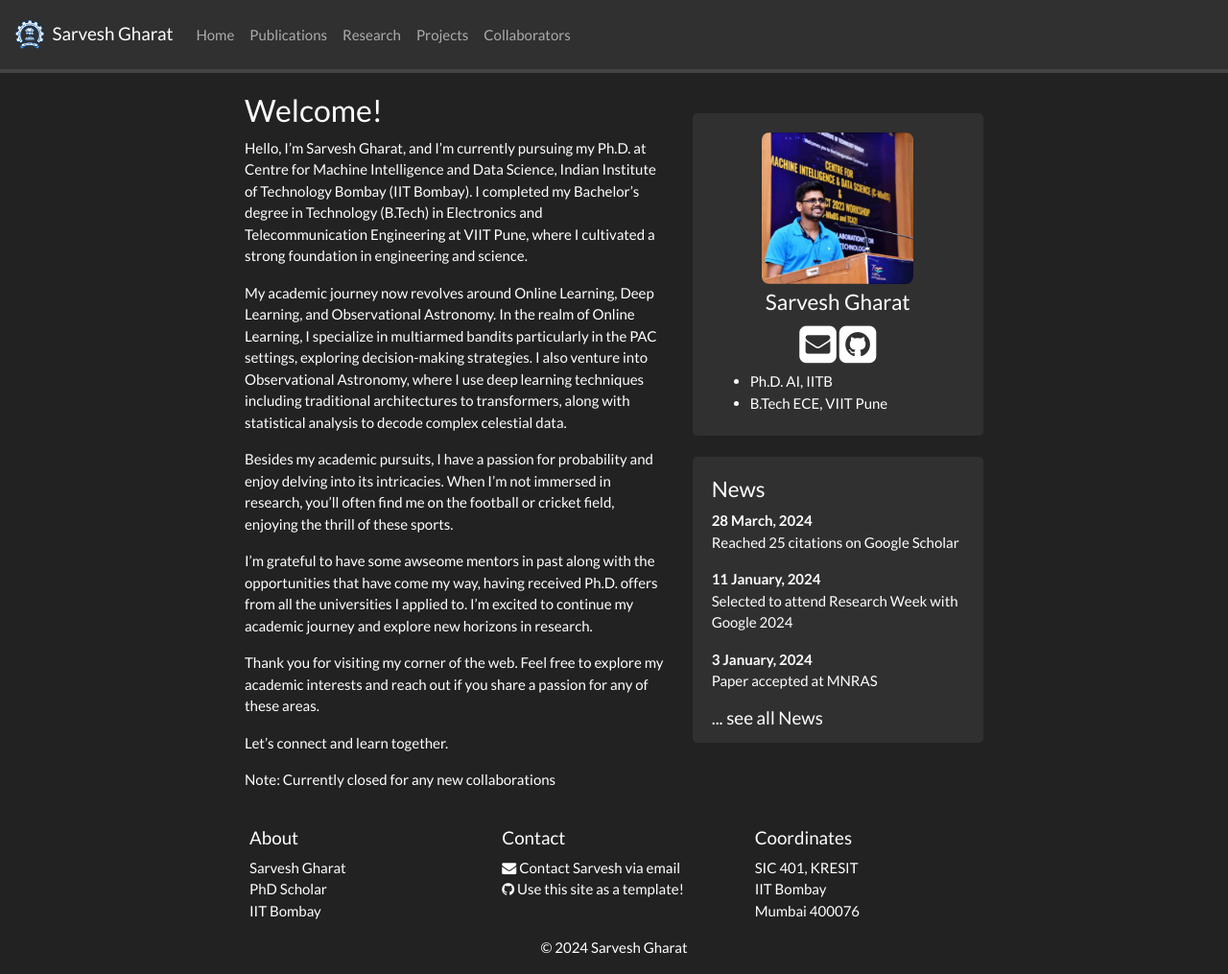
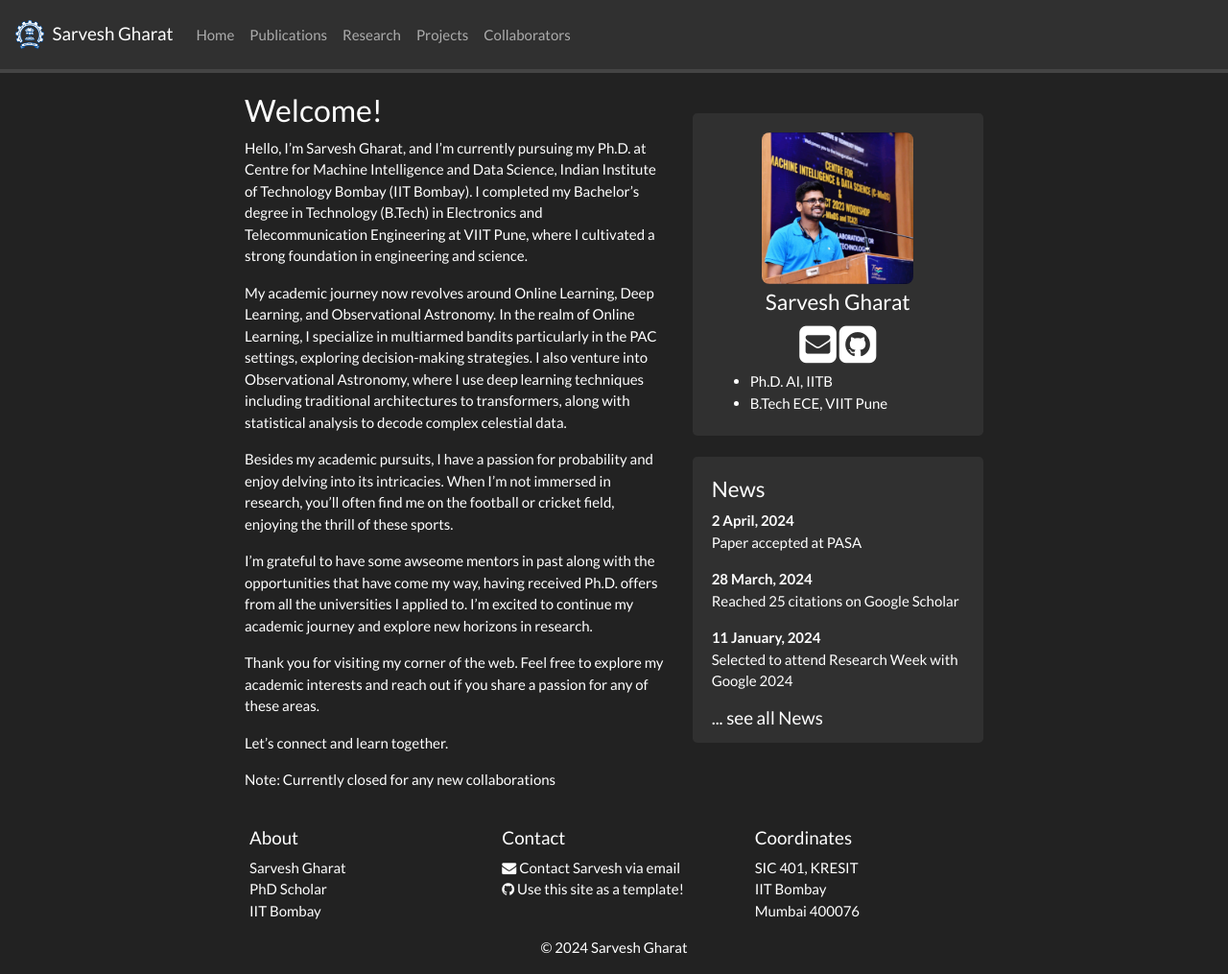
Before and after one commit to SarveshVGharat/SarveshVGharat.github.io, a Jekyll site: the page built from _pages/home.md, in a window 1280 px wide and 1015 px high. Shown: the whole window at 96% size. Built offline with Jekyll 4.4.1, drawn with Linux system fonts in a browser that asks for light colours; nearby versions of some CDN libraries; a style sheet for code colours, icons or effects is not loaded.

Commit message:
Update news.yml

```diff
--- a/_data/news.yml
+++ b/_data/news.yml
@@ -1,3 +1,6 @@
+- date: 2 April, 2024
+  headline: "Paper accepted at PASA"
+
 - date: 28 March, 2024
   headline: "Reached 25 citations on Google Scholar"
 
```
